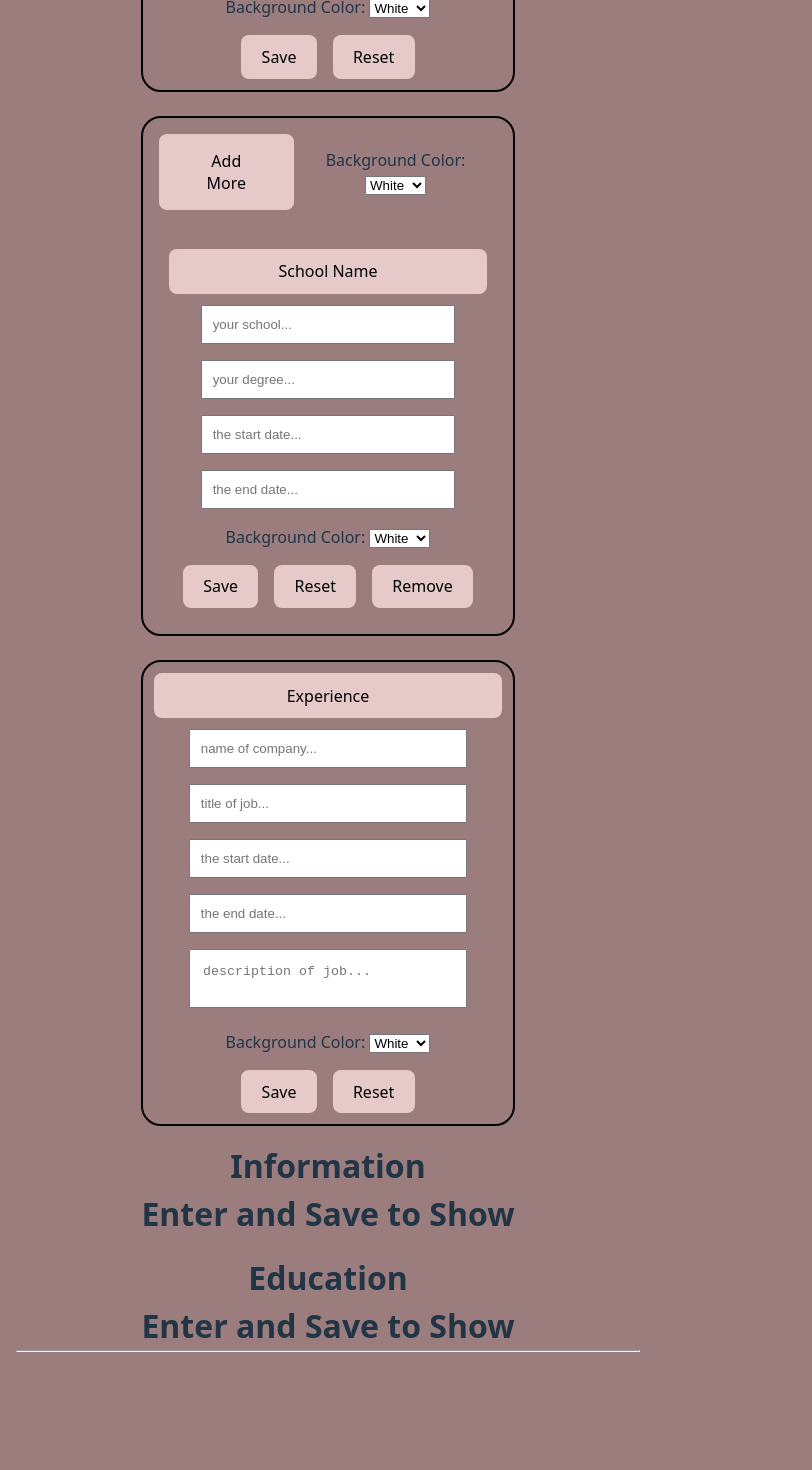
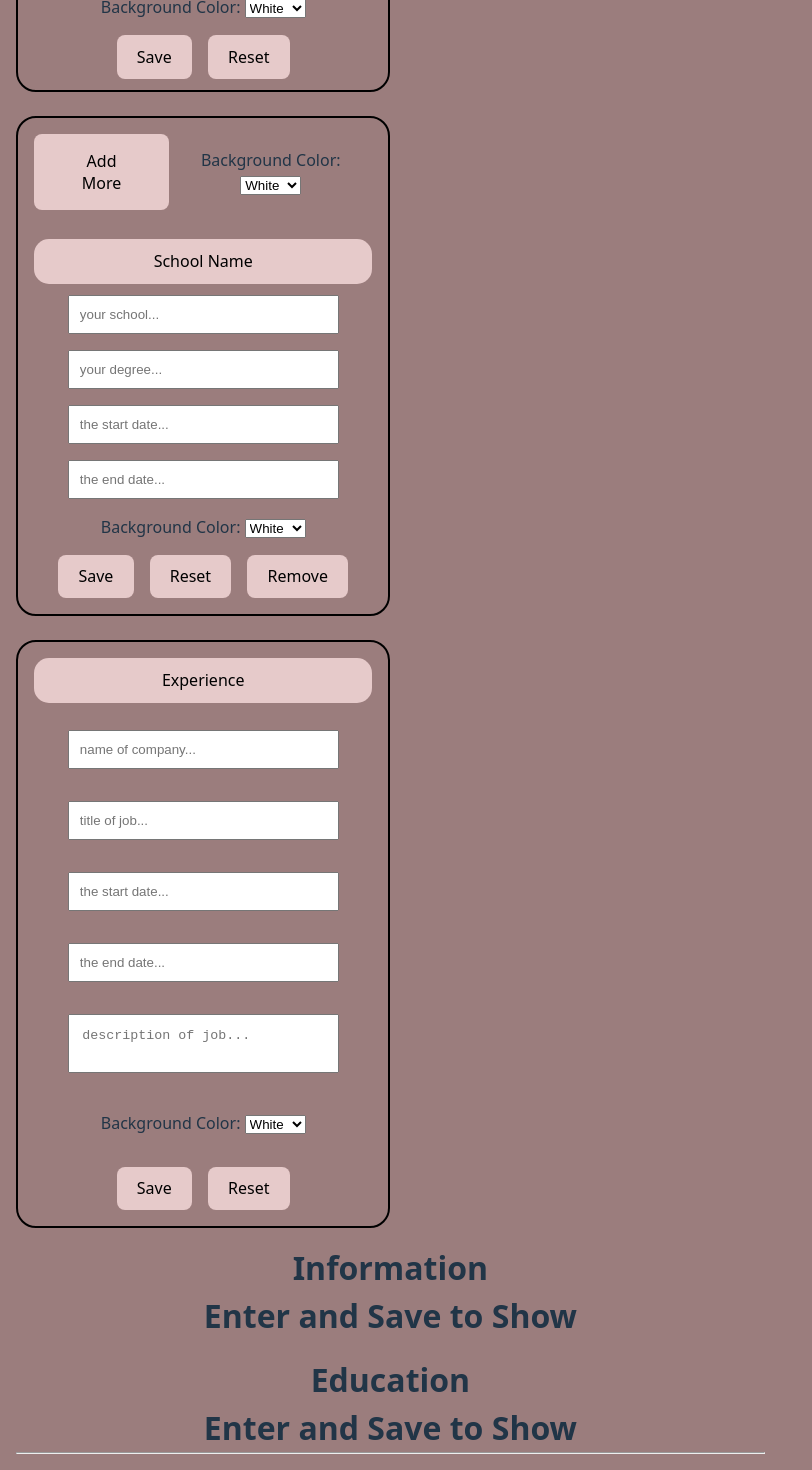
Before and after one commit to rasooli451/CVgenerator, a React (Vite) app: page / in a window 1280 px wide. Shown: the part 365-1835 px from the top of the page, without its empty margins (0-812 px from the left). Before the commit the page ends 1733 px from the top, so only its background shows below. Built offline with nearby package versions, Linux system fonts and the light colour scheme.

Commit message:
changed some stylings

```diff
--- a/src/top.css
+++ b/src/top.css
@@ -7,7 +7,8 @@
 
 .forms{
     max-width: 800px;
-    width: 50%;
+    width: 30%;
+    flex-shrink: 4;
     display: flex;
     flex-direction: column;
     justify-content: center;
@@ -16,12 +17,12 @@
 }
 
 
-.section, .Education{
-    width: 60%;
+.section, .Education, .Experience, .Project{
+    width: 100%;
     text-align: center;
 }
 
-.Education{
+.Education, .Experience, .Project{
     padding: 1em;
     display: flex;
     flex-direction: column;
@@ -47,7 +48,7 @@ button + button{
 
 .result{
     max-width: 900px;
-    width: 50%;
+    width: 60%;
 }
 
 
@@ -56,6 +57,7 @@ button + button{
     height: 45px;
     text-align: center;
     margin-bottom: 0.7em;
+    border-radius: 15px;
 }
 
 textarea{
@@ -78,19 +80,18 @@ textarea{
     width: 100%;
 }
 
+
+
 .infosect{
+    padding: 1em;
     text-align: center;
 }
 
-.infosect{
-    padding: 1em;
-}
-
-.educationsect{
+.educationsect, .experiencesect{
     padding: 0.5em 4em;
 }
 
-.education{
+.sect{
     text-align: center;
 }
 
@@ -104,7 +105,43 @@ textarea{
 }
 
 
+.row{
+    display: flex;
+    justify-content: space-between;
+}
 
-.edu{
-    padding: 10px;
+.separator{
+    border: none;
+    height: 2px;
+    background-color: gray;
+    width: 80%;
+    margin: 0 auto;
 }
+
+.entry{
+    padding: 20px;
+}
+
+.workinfo, .projectinfo{
+    padding: 0.5em 4em;
+    text-align: left;
+}
+
+.workinfo ul, .projectinfo ul{
+    margin-left: 3em;
+}
+
+.mainTitle{
+    font-size: 3.5em;
+    margin-bottom: 1em;
+}
+
+
+
+.result{
+    align-self: flex-start;
+    position: -webkit-sticky;
+    position: sticky;
+    top: 0;
+    flex-shrink: 1;
+}
```
